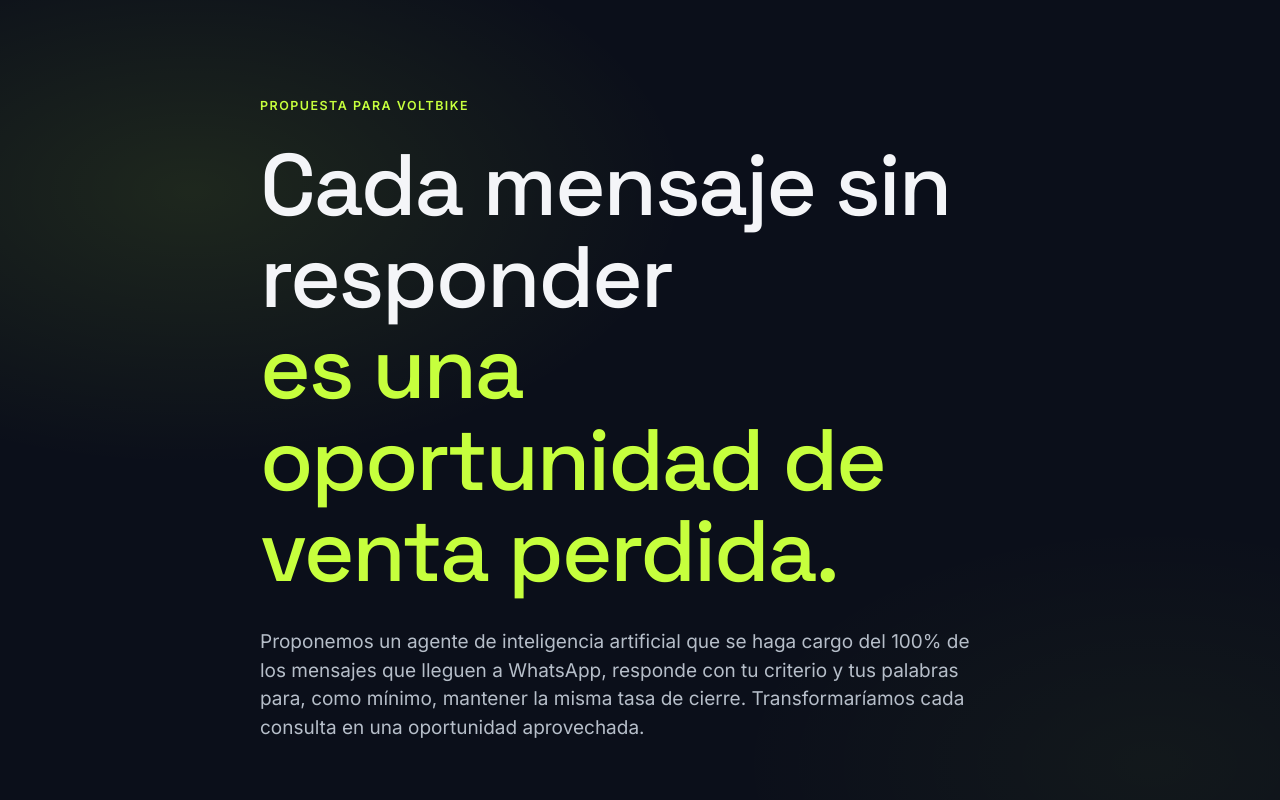
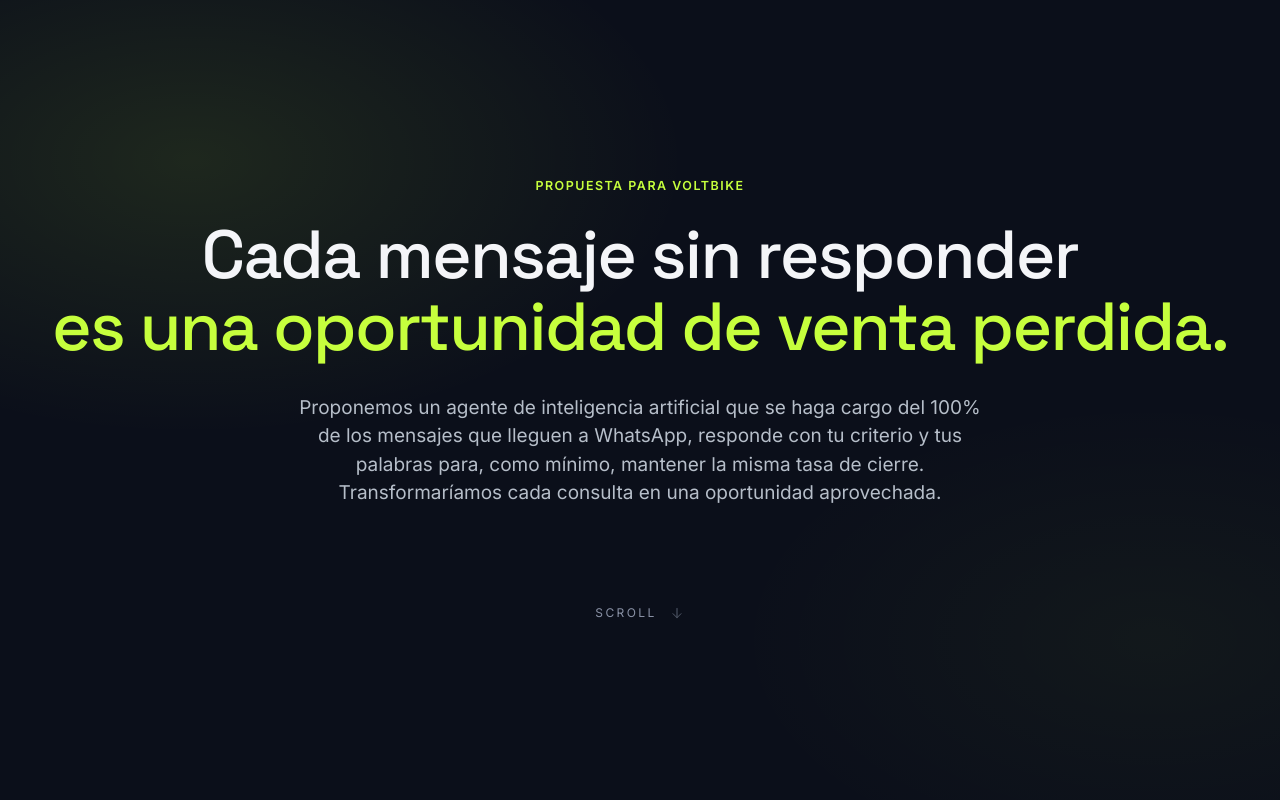
Before and after one commit to mateomorbi19-maker/volt, a plain HTML site: page index.html in a window 1280 px wide. Shown: the top 800 px of the page. Drawn offline with Linux system fonts and the light colour scheme.

Commit message:
Hero centrado: container más ancho y title balanceado en dos líneas
El title se veía apilado en varias líneas como un libro porque
heredaba el container--narrow (760px) y un max-width de 18ch.
Lo paso a un container--hero de 1200px con text-align center,
saco el max-width del display y bajo un punto el clamp del font
para que las dos líneas (con el <br/> intencional) entren
prolijas en pantalla de laptop.

Co-Authored-By: Claude Opus 4.7 (1M context) <noreply@anthropic.com>

```diff
--- a/index.html
+++ b/index.html
@@ -22,7 +22,7 @@
 
   <!-- 1. HERO -->
   <section class="section section--dark section--hero" data-reveal>
-    <div class="container container--narrow">
+    <div class="container container--hero">
       <p class="eyebrow eyebrow--light">Propuesta para Voltbike</p>
       <h1 class="display">
         Cada mensaje sin responder<br />
--- a/styles.css
+++ b/styles.css
@@ -202,6 +202,22 @@ img, svg { display: block; max-width: 100%; }
     radial-gradient(900px 500px at 15% 20%, rgba(198, 255, 61, 0.10), transparent 55%),
     radial-gradient(700px 400px at 90% 80%, rgba(198, 255, 61, 0.04), transparent 60%);
   pointer-events: none;
+}
+.container--hero {
+  max-width: 1200px;
+  margin: 0 auto;
+  text-align: center;
+}
+.section--hero .display {
+  max-width: none;
+  margin-left: auto;
+  margin-right: auto;
+  font-size: clamp(2.25rem, 5.4vw, 4.25rem);
+}
+.section--hero .lede {
+  margin-left: auto;
+  margin-right: auto;
+  max-width: 58ch;
 }
 .hero__scroll {
   margin-top: var(--space-9);
```
